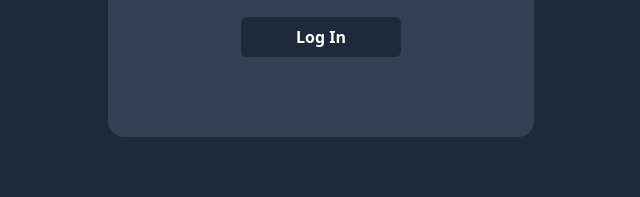
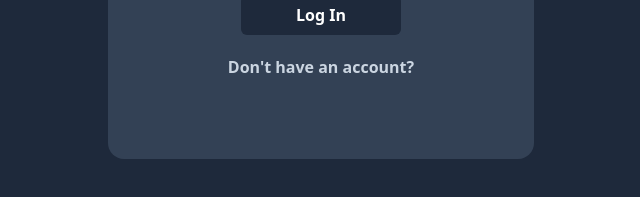
Before and after one commit to PanelManager/panel, a website: page views/auth/login.html in a window 1280 px wide. Shown: the part 455-652 px from the top of the page, without its empty margins (319-959 px from the left). Drawn offline with nearby package versions, Linux system fonts and the light colour scheme; files that its build step writes are made by us from their sources.

Commit message:
link to register added

```diff
--- a/views/auth/login.html
+++ b/views/auth/login.html
@@ -30,4 +30,5 @@
             </div>
             <button class="bg-slate-800 hover:bg-slate-600 duration-300 text-white font-bold rounded-md h-10 w-40 mt-5" type="submit">Log In</button>
         </form>
+        <a href="/auth/register" class="text-slate-300 hover:text-white duration-300 font-bold mt-5">Don't have an account?</a>
 {% endblock %}
```
